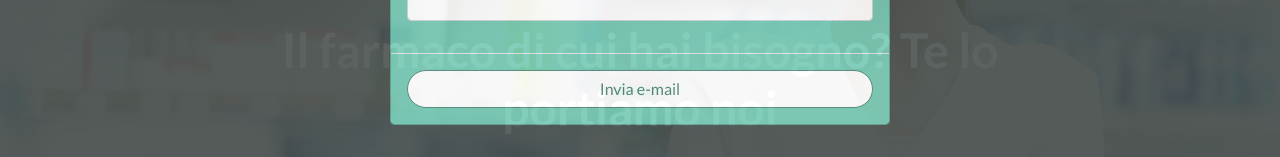
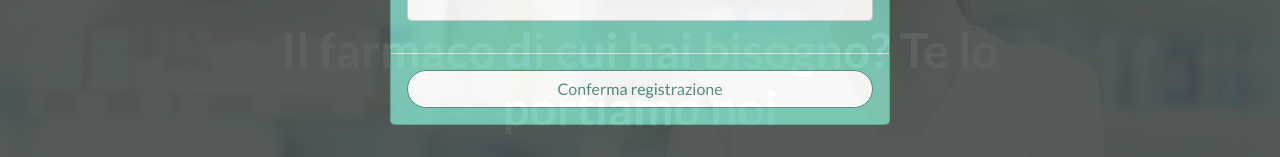
Before and after one commit to filippopagnani/farmazon.github.io, a website: page index.html in a window 1280 px wide. Both pictures are taken after a click on the button "Prova subito!". Shown: the part 347-504 px from the top of the page. Drawn offline with nearby package versions, Linux system fonts and the light colour scheme; files that its build step writes are made by us from their sources.

Commit message:
Update index.html

```diff
--- a/index.html
+++ b/index.html
@@ -68,7 +68,7 @@
                 </form>
               </div>
               <div class="modal-footer">
-                <button type="button" class="btn btn-primary">Invia e-mail</button>
+                <button type="button" class="btn btn-primary">Conferma registrazione</button>
               </div>
             </div>
           </div>
```
